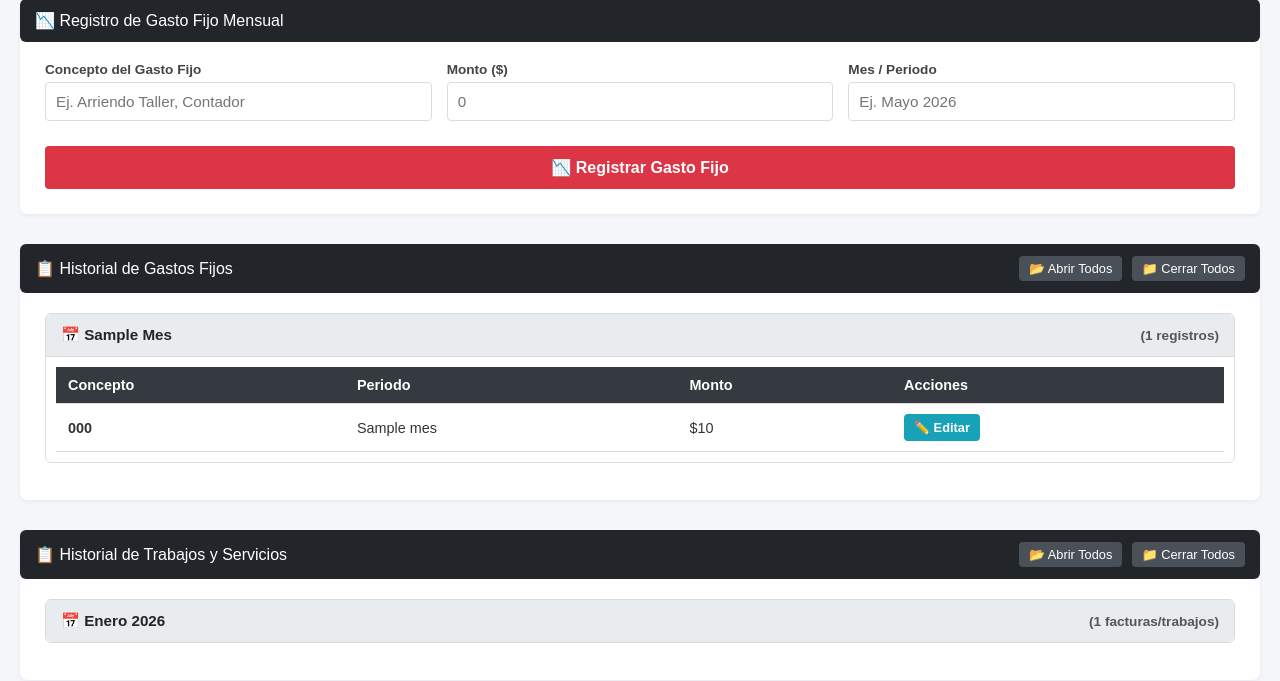
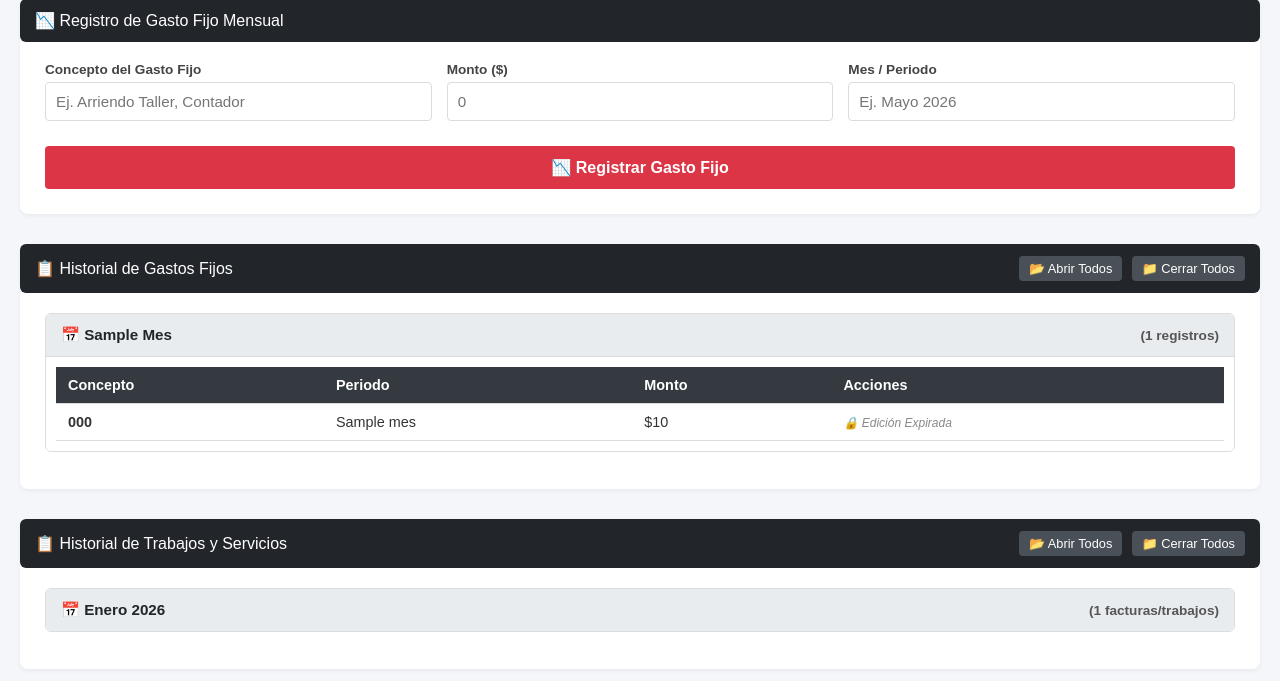
Before and after one commit to hriosinostroza-RLA/RLA-gesti-n-financiera, a Flask app: template templates/index.html in a window 1280 px wide, after a click that opens the changed part. Shown: the part 1102-1783 px from the top of the page. Run offline with Flask 3, Linux system fonts and the light colour scheme; the template is opened without the code that fills it: most values are stand-ins (such as "Sample title", 1, 10 or a date in 2020).

Commit message:
Update index.html

```diff
--- a/templates/index.html
+++ b/templates/index.html
@@ -145,6 +145,11 @@
         .btn-pay:hover { background-color: #218838; }
         .btn-edit { background-color: #17a2b8; color: white; }
         .btn-edit:hover { background-color: #138496; }
+        .badge-locked {
+            font-size: 0.75rem;
+            color: #888;
+            font-style: italic;
+        }
 
         .btn-control {
             background-color: #495057;
@@ -374,7 +379,11 @@
                                 <td>{{ gasto.mes or gasto.periodo }}</td>
                                 <td>{{ gasto.monto | clp }}</td>
                                 <td>
-                                    <a href="/editar_gasto/{{ gasto.id }}" class="btn-action btn-edit">✏️ Editar</a>
+                                    {% if gasto.editable %}
+                                        <a href="/editar_gasto/{{ gasto.id }}" class="btn-action btn-edit">✏️ Editar</a>
+                                    {% else %}
+                                        <span class="badge-locked">🔒 Edición Expirada</span>
+                                    {% endif %}
                                 </td>
                             </tr>
                             {% endfor %}
@@ -454,7 +463,11 @@
                                         </form>
                                     {% endif %}
 
-                                    <a href="/editar_trabajo/{{ item.id }}" class="btn-action btn-edit">✏️ Editar</a>
+                                    {% if item.editable %}
+                                        <a href="/editar_trabajo/{{ item.id }}" class="btn-action btn-edit">✏️ Editar</a>
+                                    {% else %}
+                                        <span class="badge-locked">🔒 Edición Expirada</span>
+                                    {% endif %}
                                 </td>
                             </tr>
                             {% endfor %}
```
